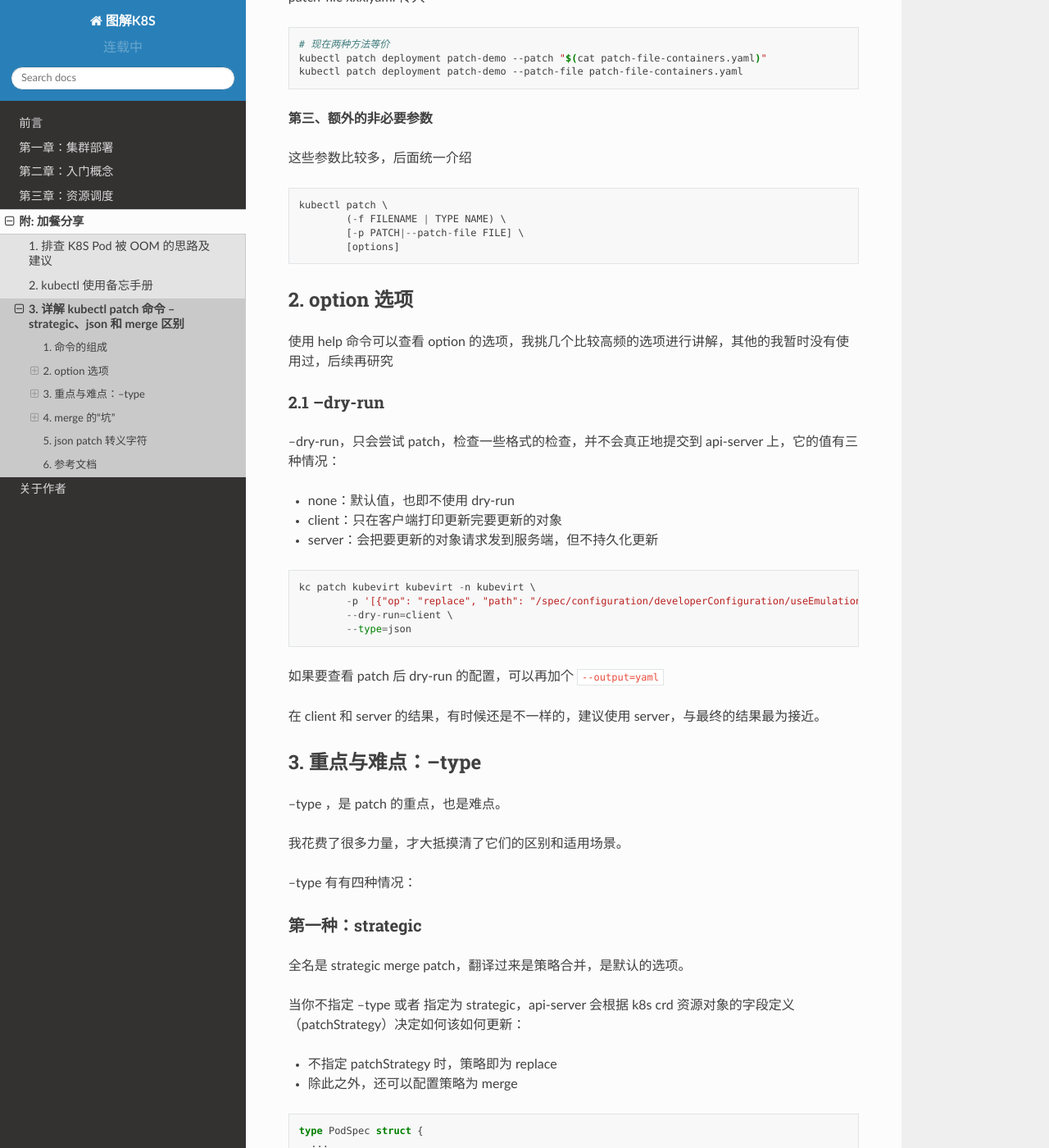
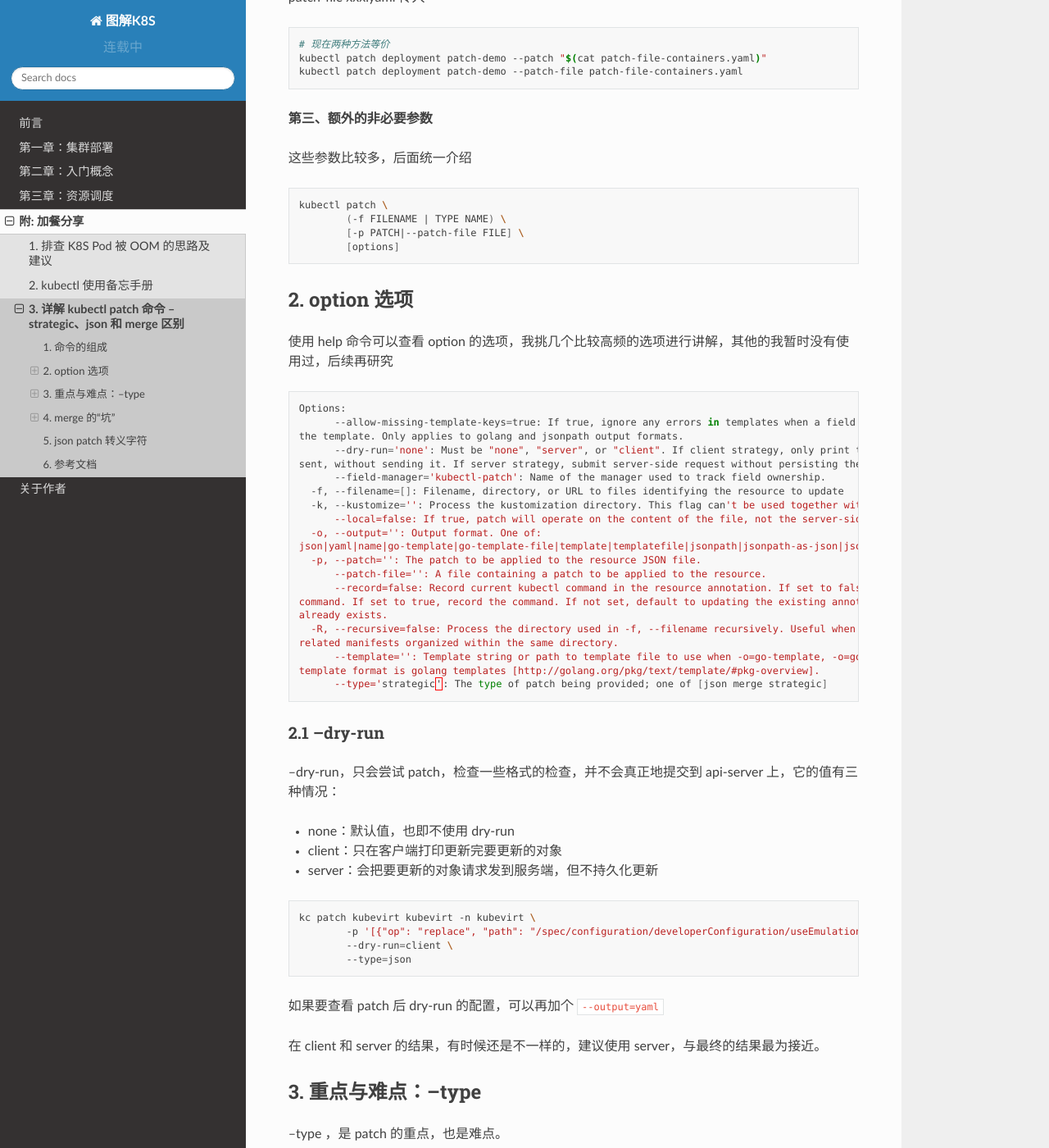
Before and after one commit to iswbm/kubernetes-guide, a Sphinx documentation site: the page built from source/extra/p03_kubectl-patch-guide.rst, in a window 1280 px wide and 1400 px high, scrolled down 522 px. Shown: the whole window at 82% size. Built offline with Sphinx 7.4.7 and the Read the Docs theme 2.0.0, drawn with Linux system fonts in a browser that asks for light colours; pages that are not in the unit, such as notebooks, are missing from menus; comment, search, counter and statistics services are not loaded; some of the changed text lies outside the part shown.

Commit message:
Update 《详解 kubectl patch 命令》

```diff
--- a/source/extra/p03_kubectl-patch-guide.rst
+++ b/source/extra/p03_kubectl-patch-guide.rst
@@ -26,7 +26,7 @@ patch 命令可以分成以下几个部分
 
 这些参数比较多，后面统一介绍
 
-::
+.. code:: bash
 
    kubectl patch \
            (-f FILENAME | TYPE NAME) \
@@ -41,6 +41,28 @@ patch 命令可以分成以下几个部分
 
 .. code:: bash
 
+   Options:
+         --allow-missing-template-keys=true: If true, ignore any errors in templates when a field or map key is missing in
+   the template. Only applies to golang and jsonpath output formats.
+         --dry-run='none': Must be "none", "server", or "client". If client strategy, only print the object that would be
+   sent, without sending it. If server strategy, submit server-side request without persisting the resource.
+         --field-manager='kubectl-patch': Name of the manager used to track field ownership.
+     -f, --filename=[]: Filename, directory, or URL to files identifying the resource to update
+     -k, --kustomize='': Process the kustomization directory. This flag can't be used together with -f or -R.
+         --local=false: If true, patch will operate on the content of the file, not the server-side resource.
+     -o, --output='': Output format. One of:
+   json|yaml|name|go-template|go-template-file|template|templatefile|jsonpath|jsonpath-as-json|jsonpath-file.
+     -p, --patch='': The patch to be applied to the resource JSON file.
+         --patch-file='': A file containing a patch to be applied to the resource.
+         --record=false: Record current kubectl command in the resource annotation. If set to false, do not record the
+   command. If set to true, record the command. If not set, default to updating the existing annotation value only if one
+   already exists.
+     -R, --recursive=false: Process the directory used in -f, --filename recursively. Useful when you want to manage
+   related manifests organized within the same directory.
+         --template='': Template string or path to template file to use when -o=go-template, -o=go-template-file. The
+   template format is golang templates [http://golang.org/pkg/text/template/#pkg-overview].
+         --type='strategic': The type of patch being provided; one of [json merge strategic]
+
 2.1 –dry-run
 ~~~~~~~~~~~~
 
@@ -51,7 +73,7 @@ api-server 上，它的值有三种情况：
 -  client：只在客户端打印更新完要更新的对象
 -  server：会把要更新的对象请求发到服务端，但不持久化更新
 
-::
+.. code:: bash
 
    kc patch kubevirt kubevirt -n kubevirt \
            -p '[{"op": "replace", "path": "/spec/configuration/developerConfiguration/useEmulation", "value": false}]' \
@@ -198,7 +220,7 @@ merge 策略的场景。**
 
 它可以是 yaml 格式
 
-::
+.. code:: yaml
 
    spec:
      template:
@@ -216,7 +238,7 @@ merge 策略的场景。**
 
 也可以是 json 格式
 
-::
+.. code:: json
 
    {
      "spec": {
@@ -249,7 +271,7 @@ merge 策略的场景。**
 比如 pod 的 containers 在 crd 定义里就指定了
 patchStrategy=merge，因为如下两条命令完全等价
 
-::
+.. code:: bash
 
    kubectl patch pod patch-demo -p '{"spec":{"containers":[{"name":"nginx","imagePullPolicy":"Always"}]}}'
    kubectl patch pod patch-demo -p '{"spec":{"containers":[{"name":"nginx","imagePullPolicy":"Always"}]}}' --type="merge"
```
Also changed, not shown: source/extra/p03_kubectl-patch-guide.md (+26 -7 lines).
